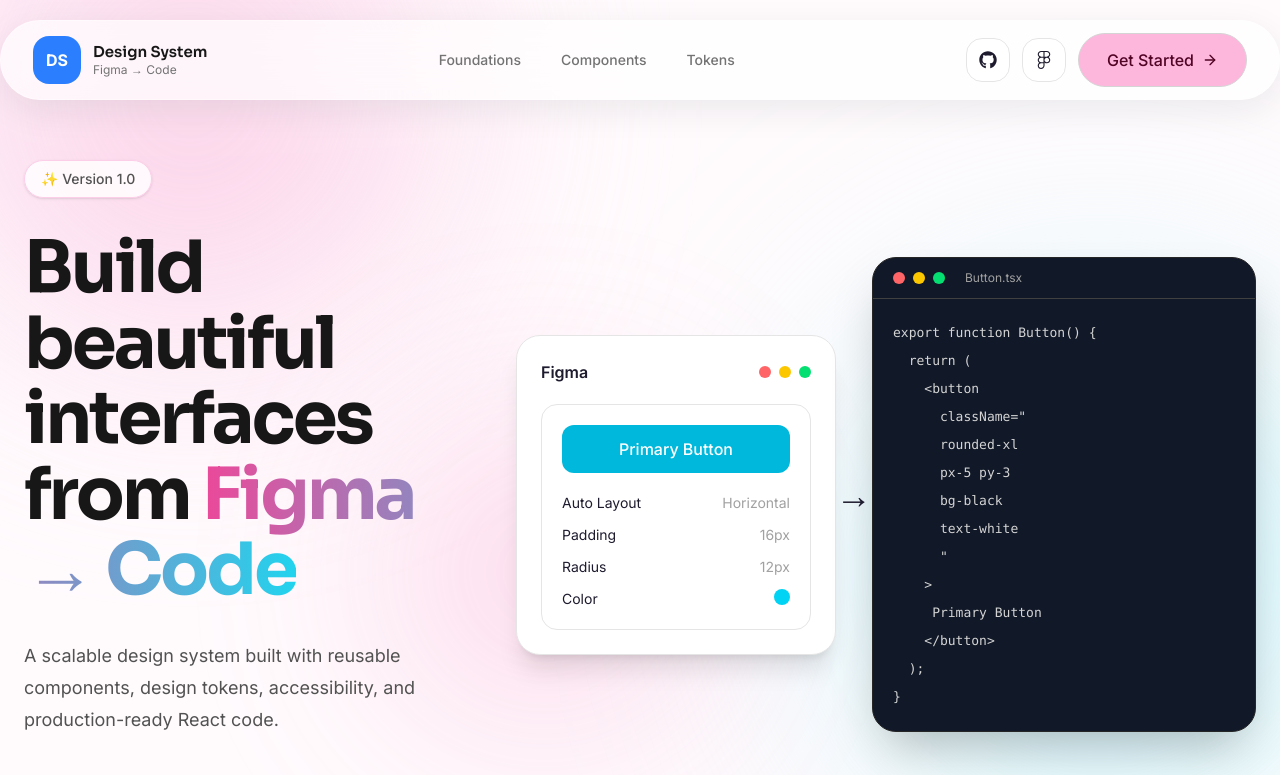
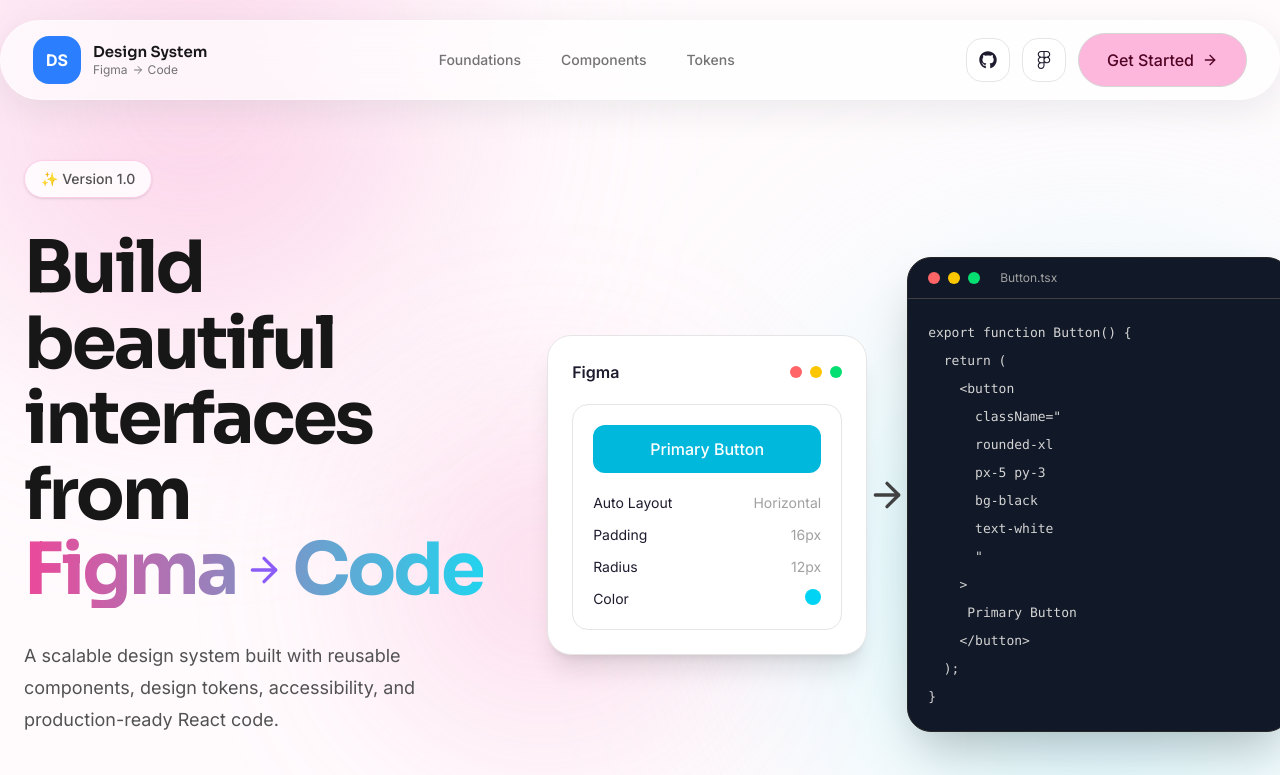
Before and after one commit to pooj0901/react-design-system, a React (Vite) app: page / in a window 1280 px wide. Shown: the top 775 px of the page. Built offline with nearby package versions, Linux system fonts and the light colour scheme.

Commit message:
Replace icons

```diff
--- a/src/pages/LandingPage.tsx
+++ b/src/pages/LandingPage.tsx
@@ -87,7 +87,7 @@
     };
   }, []);
 
-  // Close mobile menu on resize back to desktop
+
   useEffect(() => {
     const onResize = () => {
       if (window.innerWidth >= 1024) setMenuOpen(false);
@@ -202,8 +202,10 @@
           Design System
         </h1>
 
-        <p className="text-[10px] text-neutral-500 sm:text-xs">
-          Figma → Code
+        <p className="flex items-center gap-1 text-[10px] text-neutral-500 sm:text-xs">
+  <span>Figma</span>
+  <ArrowRight className="h-3 w-3" />
+  <span>Code</span>
 </p>
       </div>
     </div>
@@ -317,13 +319,19 @@
             <br />
             from{" "}
            <span
+  className="inline-flex items-center gap-2"
   style={{
     background: "linear-gradient(90deg,#EC4899,#22D3EE)",
     WebkitBackgroundClip: "text",
     WebkitTextFillColor: "transparent",
   }}
 >
-              Figma → Code
+  <span>Figma</span>
+  <ArrowRight
+    className="h-10 w-10"
+    style={{ color: "#8B5CF6" }}
+  />
+  <span>Code</span>
 </span>
           </h1>
 
@@ -429,8 +437,8 @@
           </div>
 
 
-          <div className="rotate-90 text-3xl font-light lg:rotate-0 lg:text-4xl">
-            →
+          <div className="rotate-90 lg:rotate-0">
+  <ArrowRight className="h-10 w-10 text-neutral-700" />
 </div>
 
 
```
Lines whose indentation alone changed are shown as unchanged.
